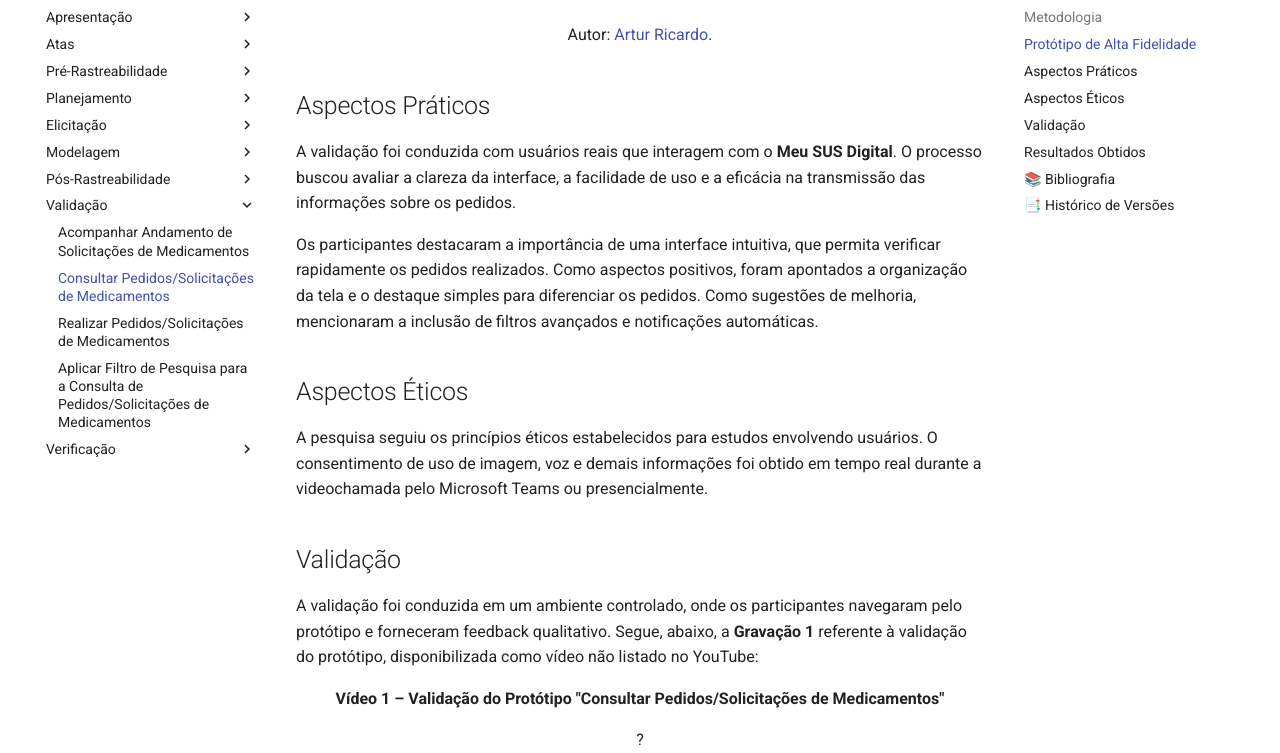
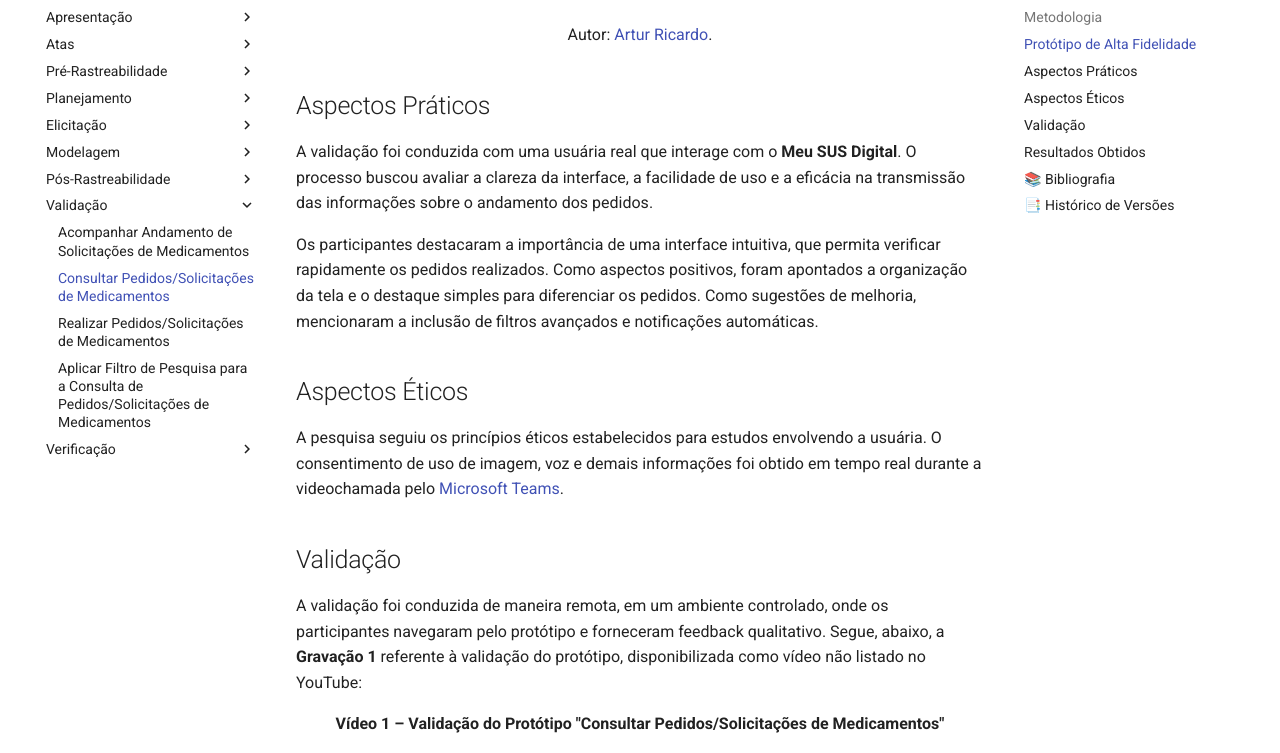
Before and after one commit to Requisitos-de-Software/2024.2-MeuSUSDigital, an MkDocs documentation site: the page built from docs/validacao/prototipo-de-alta-fidelidade-rf62.md, in a window 1280 px wide and 1400 px high, scrolled down 1792 px. Shown: the part 118-871 px from the top of the window. Built offline with MkDocs 1.6.1 and Material for MkDocs 9.7.7, drawn with Linux system fonts in a browser that asks for light colours; some of the changed text lies outside the part shown; grey boxes are pictures that could not be loaded.

Commit message:
atualização do documento referente ao protótipo de alta fidelidade do RF62

```diff
--- a/docs/validacao/prototipo-de-alta-fidelidade-rf62.md
+++ b/docs/validacao/prototipo-de-alta-fidelidade-rf62.md
@@ -8,7 +8,7 @@
 
 ## Metodologia
 
-Para validar este protótipo, foram seguidas as diretrizes de Engenharia de Requisitos baseadas na literatura, com ênfase em elicitação, modelagem e validação. O protótipo foi desenvolvido utilizando a ferramenta [Figma](https://www.figma.com) e submetido à avaliação de usuários reais por meio de entrevistas semiestruturadas. O cronograma da validação do protótipo está descrito na **Tabela 1**.
+Para validar este protótipo, foram seguidas as diretrizes de Engenharia de Requisitos baseadas na literatura, com ênfase em elicitação, modelagem e validação. O protótipo foi desenvolvido utilizando a ferramenta [Figma](https://www.figma.com) e submetido à avaliação de uma usuária real por meio de entrevista semiestruturada. O cronograma da validação do protótipo está descrito na **Tabela 1**.
 
 <div align="center">
     <p><strong>Tabela 1 – Cronograma de validação do protótipo</strong></p>
@@ -62,17 +62,17 @@
 
 ## Aspectos Práticos
 
-A validação foi conduzida com usuários reais que interagem com o **Meu SUS Digital**. O processo buscou avaliar a clareza da interface, a facilidade de uso e a eficácia na transmissão das informações sobre os pedidos.
+A validação foi conduzida com uma usuária real que interage com o **Meu SUS Digital**. O processo buscou avaliar a clareza da interface, a facilidade de uso e a eficácia na transmissão das informações sobre o andamento dos pedidos.
 
 Os participantes destacaram a importância de uma interface intuitiva, que permita verificar rapidamente os pedidos realizados. Como aspectos positivos, foram apontados a organização da tela e o destaque simples para diferenciar os pedidos. Como sugestões de melhoria, mencionaram a inclusão de filtros avançados e notificações automáticas.
 
 ## Aspectos Éticos
 
-A pesquisa seguiu os princípios éticos estabelecidos para estudos envolvendo usuários. O consentimento de uso de imagem, voz e demais informações foi obtido em tempo real durante a videochamada pelo Microsoft Teams ou presencialmente.
+A pesquisa seguiu os princípios éticos estabelecidos para estudos envolvendo a usuária. O consentimento de uso de imagem, voz e demais informações foi obtido em tempo real durante a videochamada pelo [Microsoft Teams](https://teams.microsoft.com/).
 
 ## Validação
 
-A validação foi conduzida em um ambiente controlado, onde os participantes navegaram pelo protótipo e forneceram feedback qualitativo. Segue, abaixo, a **Gravação 1** referente à validação do protótipo, disponibilizada como vídeo não listado no YouTube:
+A validação foi conduzida de maneira remota, em um ambiente controlado, onde os participantes navegaram pelo protótipo e forneceram feedback qualitativo. Segue, abaixo, a **Gravação 1** referente à validação do protótipo, disponibilizada como vídeo não listado no YouTube:
 
 <div align="center">
     <p><strong>Vídeo 1 – Validação do Protótipo "Consultar Pedidos/Solicitações de Medicamentos"</strong></p>
@@ -80,7 +80,7 @@
 
 <center>
 
-?
+<iframe width="560" height="315" src="https://www.youtube.com/embed/TgjqvpqEbUU?si=sdjkGJdgdM9Sjdt4" title="YouTube video player" frameborder="0" allow="accelerometer; autoplay; clipboard-write; encrypted-media; gyroscope; picture-in-picture; web-share" referrerpolicy="strict-origin-when-cross-origin" allowfullscreen></iframe>
 
 </center>
 
@@ -103,3 +103,4 @@
 | Versão | Descrição | Autor(es) | Data de Produção | Revisor(es) | Data de Revisão |
 | :----: | --------- | --------- | :--------------: | ----------- | :-------------: |
 | `1.0`  | Criação inicial da estrutura do documento referente à prototipação de alta fidelidade sobre a consulta de pedidos de medicamentos pelo aplicativo Meu SUS Digital. | [Artur Ricardo](https://github.com/algorithmorphic) | 03/02/2025 |  |  |
+| `1.1`  | Inserção do vídeo da gravação da avaliação do protótipo de alta fidelidade completo/geral desenvolvido no Figma e correções de erros. | [Artur Ricardo](https://github.com/algorithmorphic) | 03/02/2025 |  |  |
```
Also changed, not shown: other parts of docs/validacao/prototipo-de-alta-fidelidade-rf62.md (+1 -1 lines).
